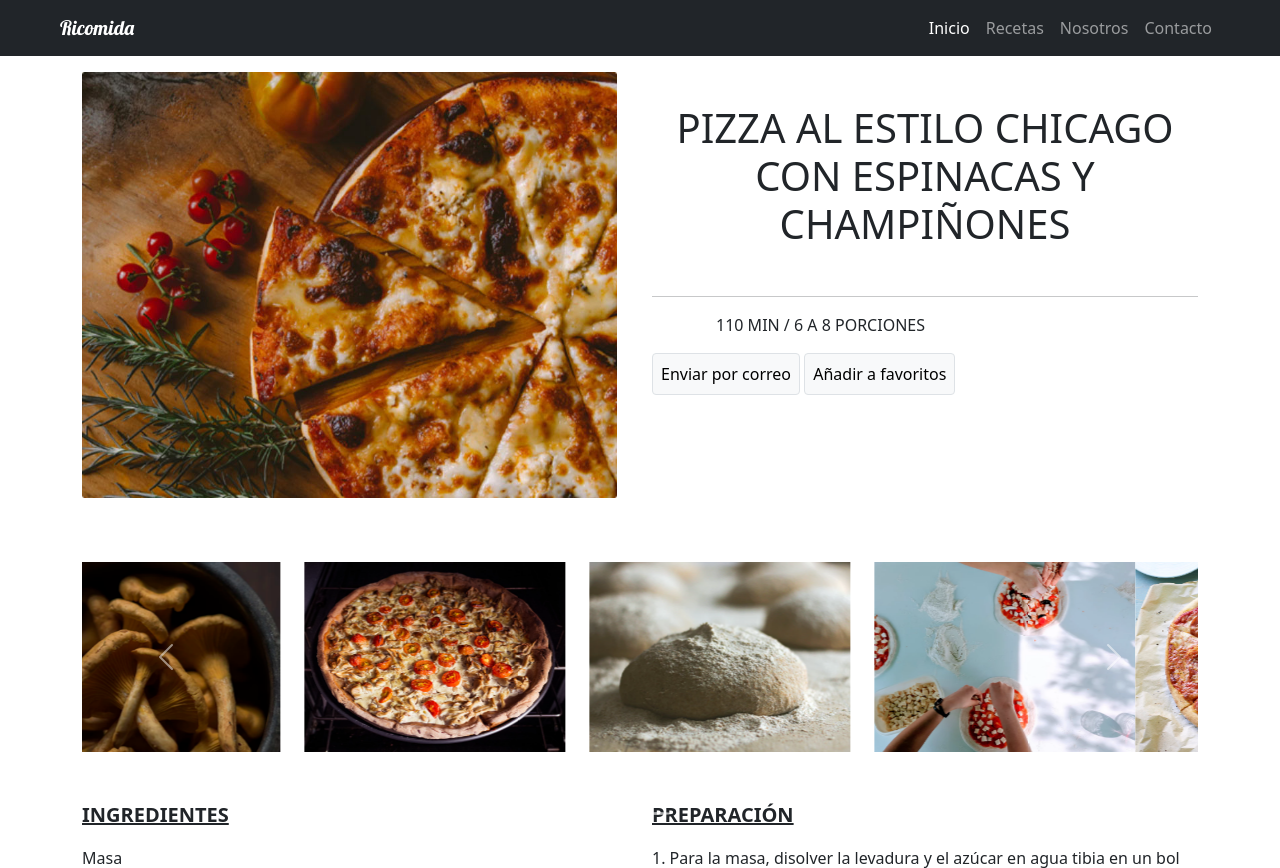
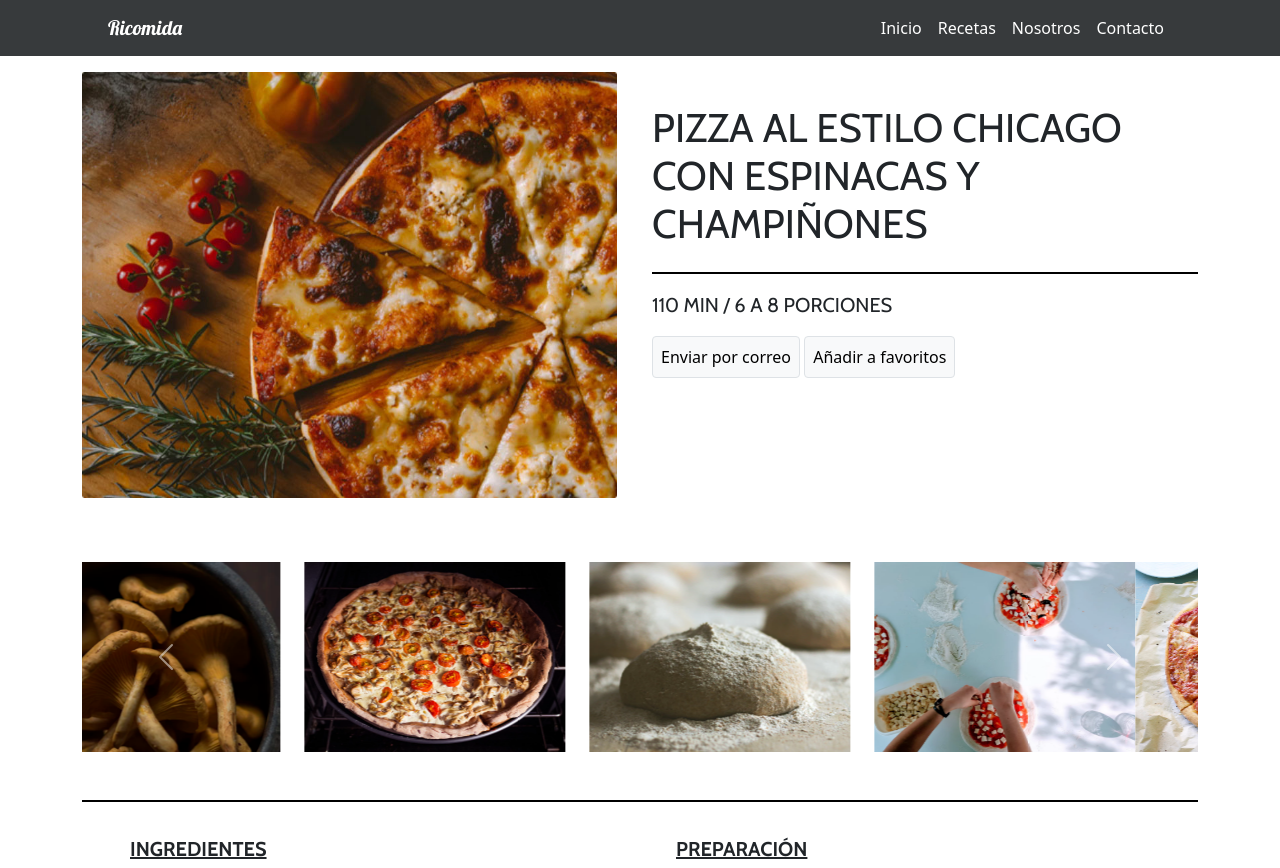
Before and after one commit to GabrielBaezB/DesafioRicomida, a plain HTML site: page index.html in a window 1280 px wide. Shown: the top 868 px of the page. Drawn offline with nearby package versions, Linux system fonts and the light colour scheme.

Commit message:
se arregla css

```diff
--- a/assets/css/style.css
+++ b/assets/css/style.css
@@ -1,11 +1,19 @@
 body {
     font-family: 'Cabin', sans-serif;
+}
+
+.navbar{
+    background-color:#373A3C;
 }
 
 .navbar-brand {
     font-family: 'Lobster', cursive;
     font-size: 2.3125rem;
     font-weight: 400;
+}
+p{
+    font-size: 20px;
+    font-family: 'Cabin', Bold;
 }
 
 .bg-color {
@@ -32,7 +40,13 @@ body {
 
 h1 {
     font-size: 40px;
-    font-weight: bold;
+    font-family: 'Cabin', Bold;
+}
+
+.linea {
+    border: none;
+    border-top: 2px solid black;
+    opacity: 1;
 }
 
 .newsletter {
--- a/assets/js/index.js
+++ b/assets/js/index.js
@@ -9,5 +9,4 @@ $(function() {
 
         });
     });
-
   });
--- a/index.html
+++ b/index.html
@@ -25,20 +25,20 @@
 
 <body>
     <!-- navbar -->
-    <nav class="navbar navbar-expand-lg navbar-dark bg-dark">
+    <nav class="navbar navbar-expand-lg">
         <div class="container-fluid">
-            <a class="navbar-brand ms-5" href="#">Ricomida</a>
+            <a class="navbar-brand ms-5 px-5 text-white" href="#">Ricomida</a>
             <button class="navbar-toggler" type="button" data-bs-toggle="collapse" data-bs-target="#navbarNav"
                 aria-controls="navbarNavAltMarkup" aria-expanded="false" aria-label="Toggle navigation">
                 <span class="navbar-toggler-icon"></span>
             </button>
 
-            <div class="collapse navbar-collapse justify-content-end me-5" id="navbarNav">
+            <div class="collapse navbar-collapse justify-content-end me-5 px-5" id="navbarNav">
                 <div class="navbar-nav">
-                    <a class="nav-link active" aria-current="page" href="#">Inicio</a>
-                    <a class="nav-link " aria-current="page" href="#">Recetas</a>
-                    <a class="nav-link " aria-current="page" href="#">Nosotros</a>
-                    <a class="nav-link " aria-current="page" href="#">Contacto</a>
+                    <a class="nav-link active text-white" aria-current="page" href="#">Inicio</a>
+                    <a class="nav-link  text-white" aria-current="page" href="#">Recetas</a>
+                    <a class="nav-link  text-white" aria-current="page" href="#">Nosotros</a>
+                    <a class="nav-link  text-white" aria-current="page" href="#">Contacto</a>
                 </div>
             </div>
         </div>
@@ -50,10 +50,10 @@
                 <img class="my-3" src="assets/img/principal.jpg" alt="" width="98%">
             </div>
             <div class="col-lg-6 container">
-                <h1 class="text text-center text-lg-left my-5">PIZZA AL ESTILO CHICAGO CON ESPINACAS Y CHAMPIÑONES</h1>
-                <hr>
-                <p class="mx-5 px-3">110 MIN / 6 A 8 PORCIONES</p>
-                <button id="enviarCorreo" type="button" class="btn btn-light border p-2 bd-highlight mr-2"
+                <h1 class="mt-5 mb-4">PIZZA AL ESTILO CHICAGO CON ESPINACAS Y CHAMPIÑONES</h1>
+                <hr class="linea">
+                <p>110 MIN / 6 A 8 PORCIONES</p>
+                <button id="enviarCorreo" type="button" class="btn btn-light border p-2 bd-highlight"
                     data-toggle="tooltip" title="Presiona para enviar a tu correo">Enviar por correo</button>
                 <button type="button" class="btn btn-light border ml-auto p-2 bd-highlight" data-toggle="tooltip"
                     title="Agregar esta receta a tus favoritos">Añadir a favoritos</button>
@@ -128,10 +128,11 @@
         </div>
     </section>
     <section class="container">
-        <div class="row">
+        <hr class="linea">
+        <div class="row pt-3 ps-5">
             <div class="col-12 col-sm-12 col-md-6 col-lg-6">
                 <p class="receta1">INGREDIENTES</p>
-                <div>Masa <br> <br> 20 gr de levadura seca instantánea <br> 1 cucharadita de azúcar <br> 500 ml agua
+                <div class="">Masa <br> <br> 20 gr de levadura seca instantánea <br> 1 cucharadita de azúcar <br> 500 ml agua
                     tibia
                     <br> 100
                     ml aceite vegetal <br> 4 cucharadas de aceite de oliva <br> 65 gr harina de maíz fina (chuchoca)
@@ -150,7 +151,7 @@
 
             <div class="col-12 col-sm-12 col-md-6 col-lg-6">
                 <p class="receta1">PREPARACIÓN</p>
-                <div> 1. Para la masa, disolver la levadura y el azúcar en agua tibia en un bol grande. Dejar
+                <div class="pe-5"> 1. Para la masa, disolver la levadura y el azúcar en agua tibia en un bol grande. Dejar
                     reposar 2 minutos. Agregar el aceite, la harina de maíz, sal y 400gr de harina. Mezclar bien. Amasar
                     y agregar el resto de harina, la cantidad necesaria para tener una masa blanda. Poner en el mesón y
                     amasar por 5 minutos o hasta tener una masa lisa y elástica (agregar harina en el mesón a medida que
@@ -174,7 +175,7 @@
                     esponjosa y dorada. Esperar unos minutos antes de desmoldar.</div>
             </div>
         </div>
-        <hr>
+        <hr class="linea">
     </section>
     <!-- Tarjetas -->
     <section class="container">
```
